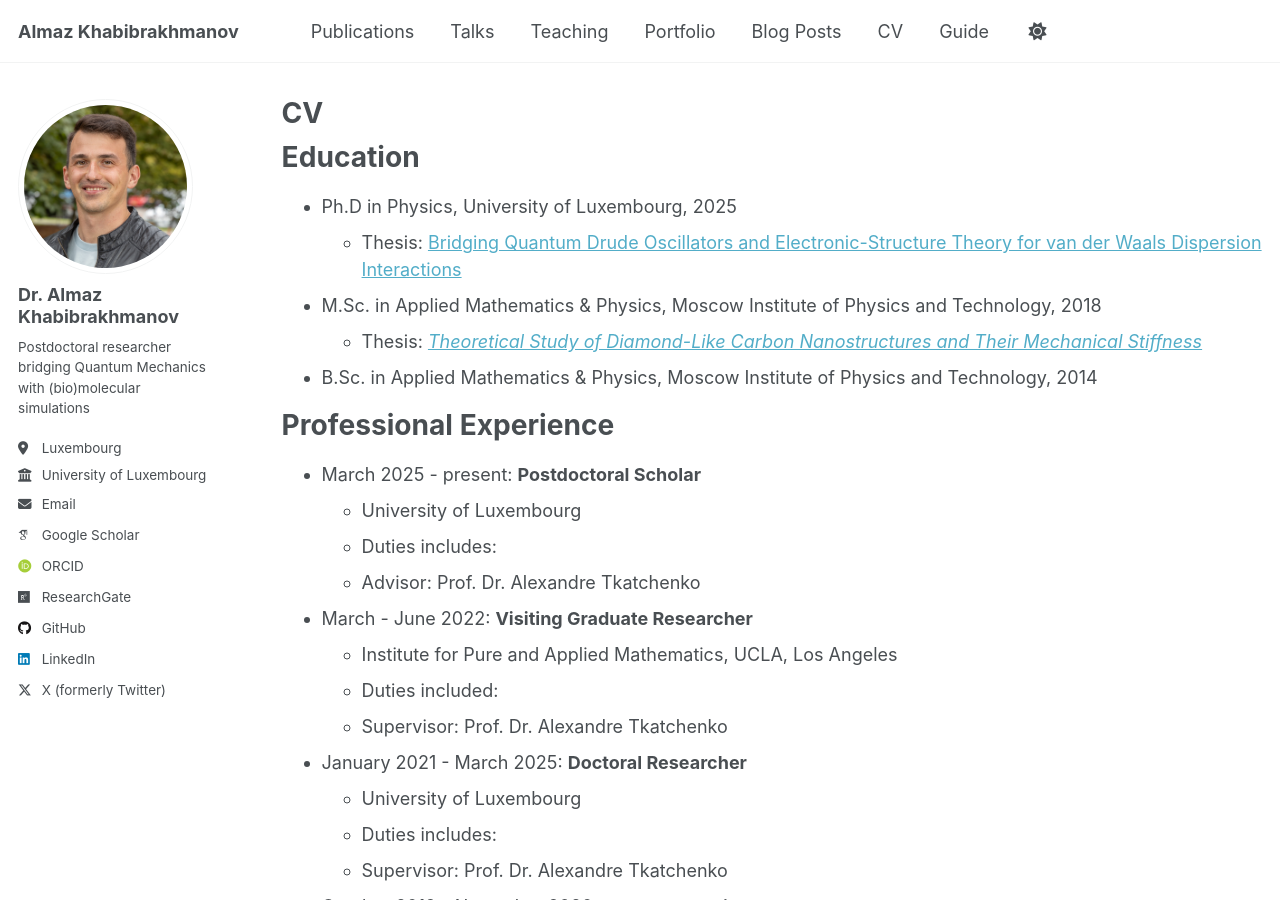
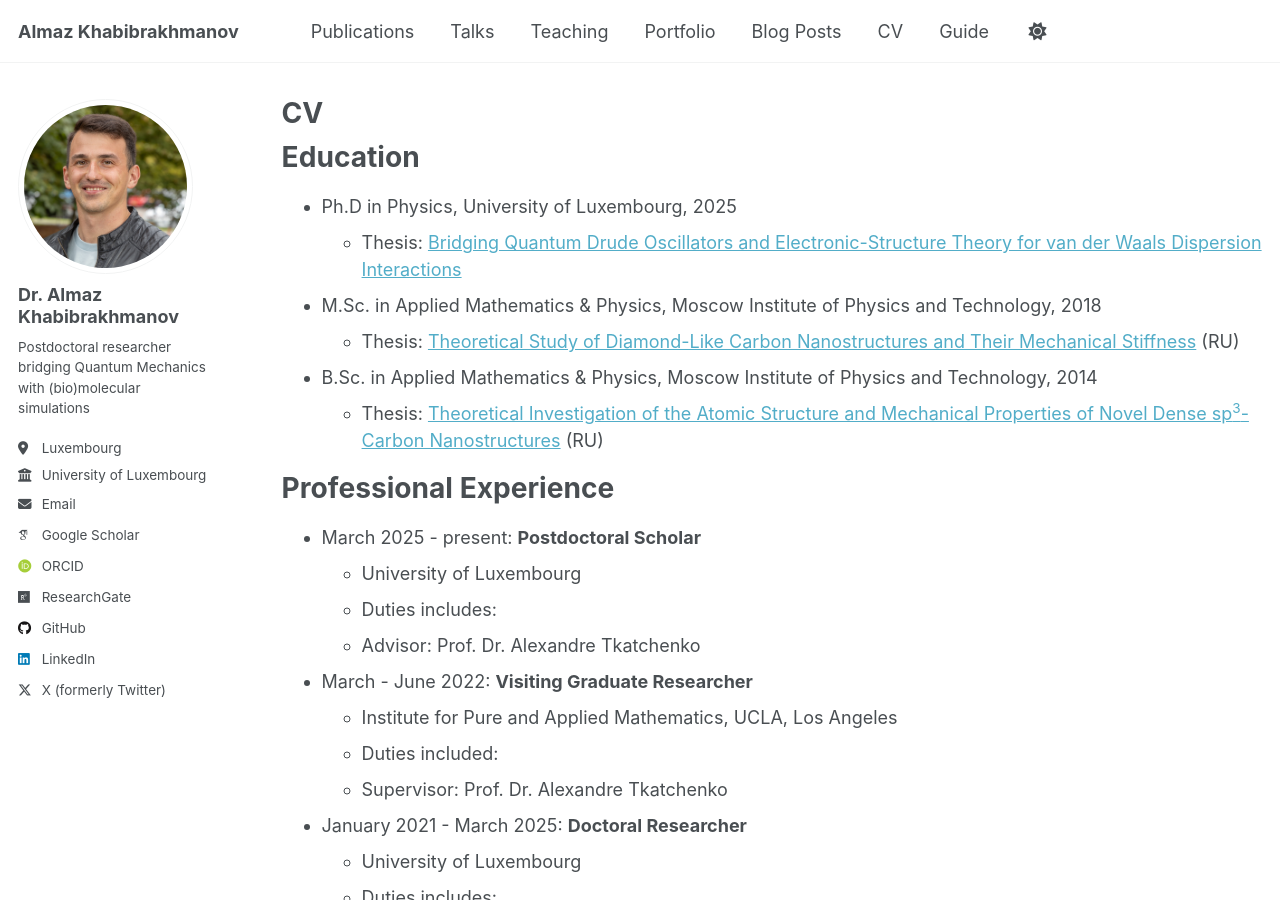
Before and after one commit to almaz-khabibrakhmanov/almaz-khabibrakhmanov.github.io, a Jekyll site: the page built from _pages/cv.md, in a window 1280 px wide and 900 px high. Built offline with Jekyll 4.4.1, drawn with Linux system fonts in a browser that asks for light colours; some web fonts are replaced; a script that is not in the unit is left out.

Commit message:
Update cv.md

```diff
--- a/_pages/cv.md
+++ b/_pages/cv.md
@@ -14,8 +14,9 @@ Education
 * Ph.D in Physics, University of Luxembourg, 2025
   * Thesis: [Bridging Quantum Drude Oscillators and Electronic-Structure Theory for van der Waals Dispersion Interactions](https://tcpunilu.com/pages/assets/img/Theses/AKhabibrakhmanov2025.pdf)
 * M.Sc. in Applied Mathematics & Physics, Moscow Institute of Physics and Technology, 2018
-  * Thesis: [<i>Theoretical Study of Diamond-Like Carbon Nanostructures and Their Mechanical Stiffness</i>](https://almaz-khabibrakhmanov.github.io/files/theses/AKhabibrakhmanov_MSc_Thesis_2020.pdf)
+  * Thesis: [Theoretical Study of Diamond-Like Carbon Nanostructures and Their Mechanical Stiffness](https://almaz-khabibrakhmanov.github.io/files/theses/AKhabibrakhmanov_MSc_Thesis_2020.pdf) (RU)
 * B.Sc. in Applied Mathematics & Physics, Moscow Institute of Physics and Technology, 2014
+  * Thesis: [Theoretical Investigation of the Atomic Structure and Mechanical Properties of Novel Dense sp<sup>3</sup>-Carbon Nanostructures](https://almaz-khabibrakhmanov.github.io/files/theses/AKhabibrakhmanov_BSc_Thesis_2018.pdf) (RU)
 
 Professional Experience
 ======
```
